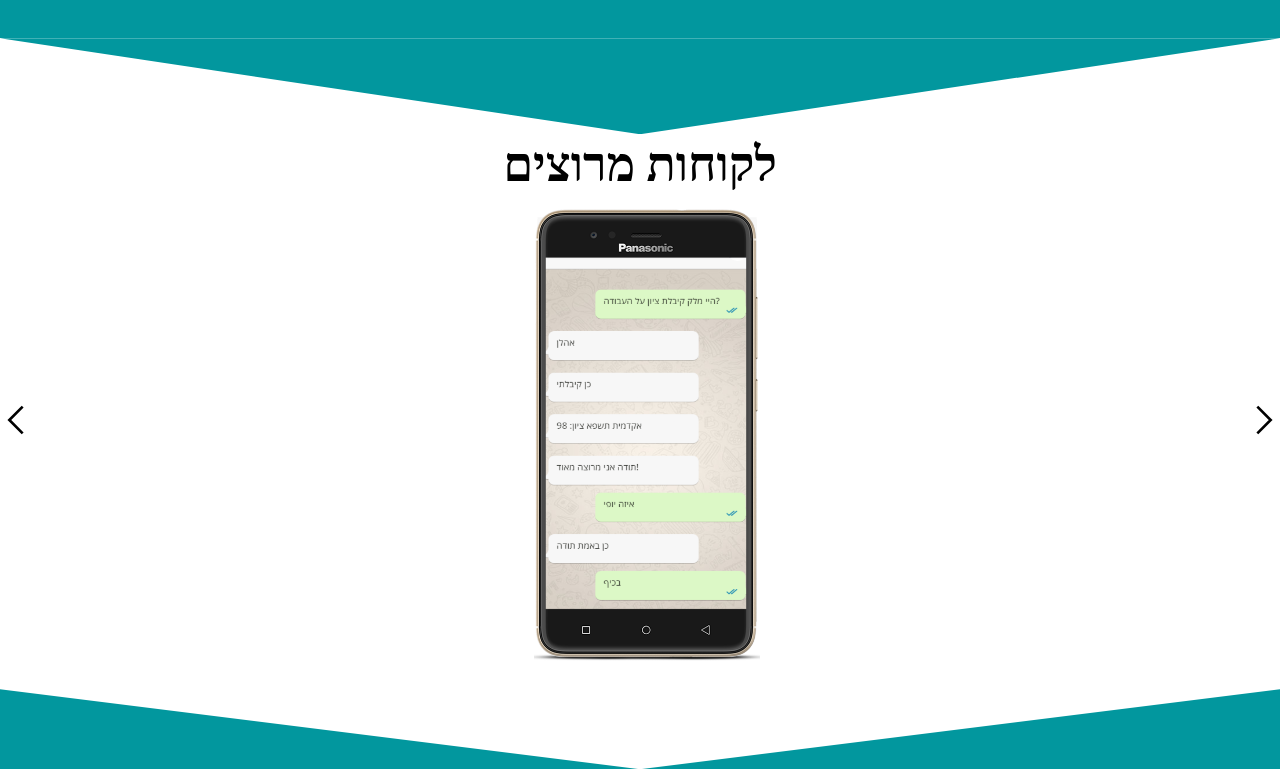
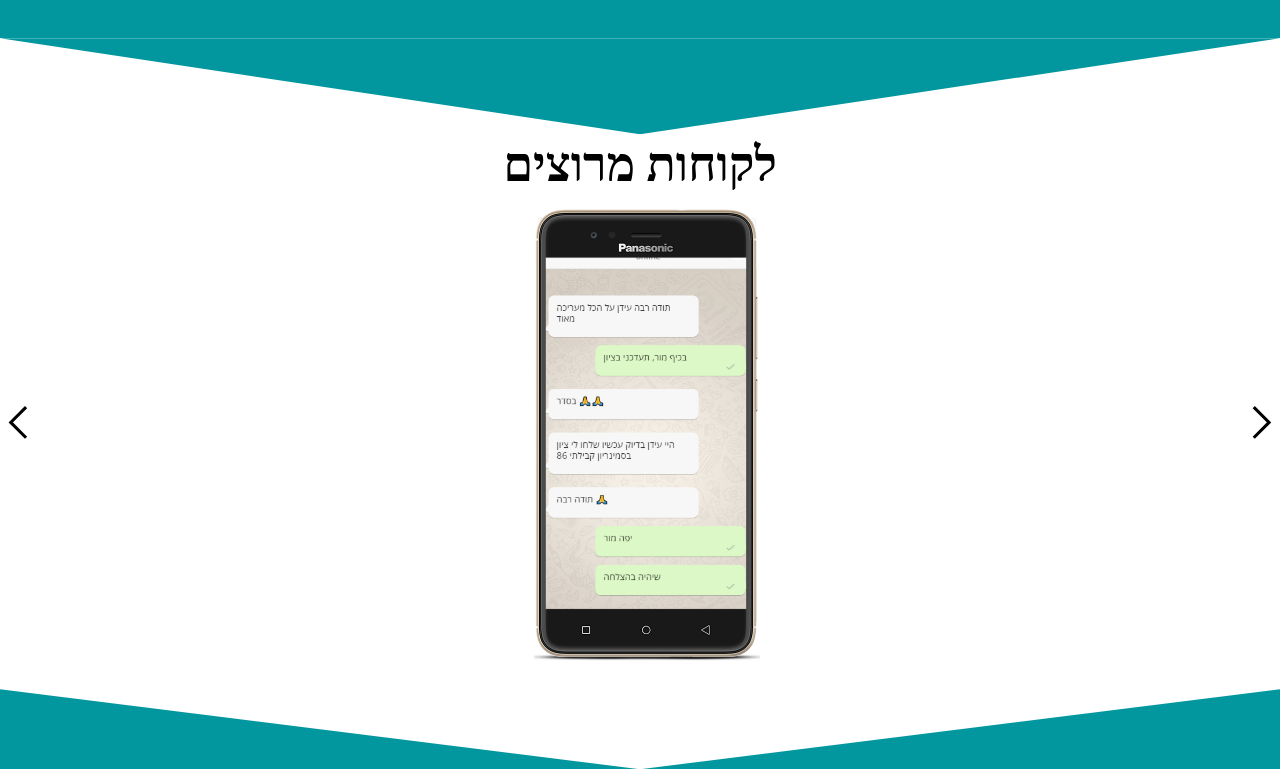
Before and after one commit to lightir21/EZ-Success, a React (Create React App) app: page / in a window 1280 px wide. Shown: the part 1685-2454 px from the top of the page. Built offline with nearby package versions, Linux system fonts and the light colour scheme.

Commit message:
new file:   src/FooterForm.js 	modified:   src/Recommandations.js 	modified:   src/index.css

```diff
--- a/src/Recommandations.js
+++ b/src/Recommandations.js
@@ -4,11 +4,30 @@ import { GrNext, GrPrevious } from "react-icons/gr";
 
 const Recommandations = () => {
   const [curr, setCurr] = useState(0);
+
+  const nextSlide = () => {
+    if (curr === images.length - 1) {
+      setCurr(0);
+    } else {
+      setCurr(curr + 1);
+    }
+  };
+
+  const prevSlide = () => {
+    if (curr < 1) {
+      setCurr(images.length - 1);
+    } else {
+      setCurr(curr - 1);
+    }
+  };
+
   return (
     <section className="recom-sec">
       <div className="overlay-top"></div>
       <h2 className="title-recom">לקוחות מרוצים</h2>
-      <GrNext className="next-btn" />
+      <button className="btn next-btn" onClick={() => nextSlide()}>
+        <GrNext />
+      </button>
       <div className="phone-container">
         <img
           src={require("./imgs/PngItem_1071582.png")}
@@ -18,17 +37,23 @@ const Recommandations = () => {
 
         <div className="whatsapp">
           {images.map((img, index) => {
+            if (curr === index) {
               return (
                 <img
+                  className={index === curr ? "slide active" : "slide"}
                   src={require(`./imgs/${img.image}.png`)}
                   alt={img.alt}
                   key={index}
                 />
               );
+            }
           })}
         </div>
       </div>
-      <GrPrevious className="prev-btn" />
+      <button className="btn prev-btn" onClick={() => prevSlide()}>
+        {" "}
+        <GrPrevious />{" "}
+      </button>
       <div className="overlay-bot"></div>
     </section>
   );
--- a/src/index.css
+++ b/src/index.css
@@ -215,15 +215,31 @@ body {
 
 .next-btn {
   position: absolute;
-  font-size: 2rem;
+  font-size: 2.3rem;
   right: 0%;
   top: 50%;
+  background: none;
+  border: none;
+  cursor: pointer;
 }
 
 .prev-btn {
   position: absolute;
-  font-size: 2rem;
+  font-size: 2.3rem;
   left: 0%;
   top: 50%;
   z-index: 10;
+  background: none;
+  border: none;
+  cursor: pointer;
 }
+
+.slide {
+  opacity: 0;
+  transition-duration: 1s ease-in;
+}
+
+.slide.active {
+  opacity: 1;
+  transition-duration: 3s ease-in;
+}
```
Also changed, not shown: src/FooterForm.js (added, +7 -0 lines). Lines whose indentation alone changed are shown as unchanged.
